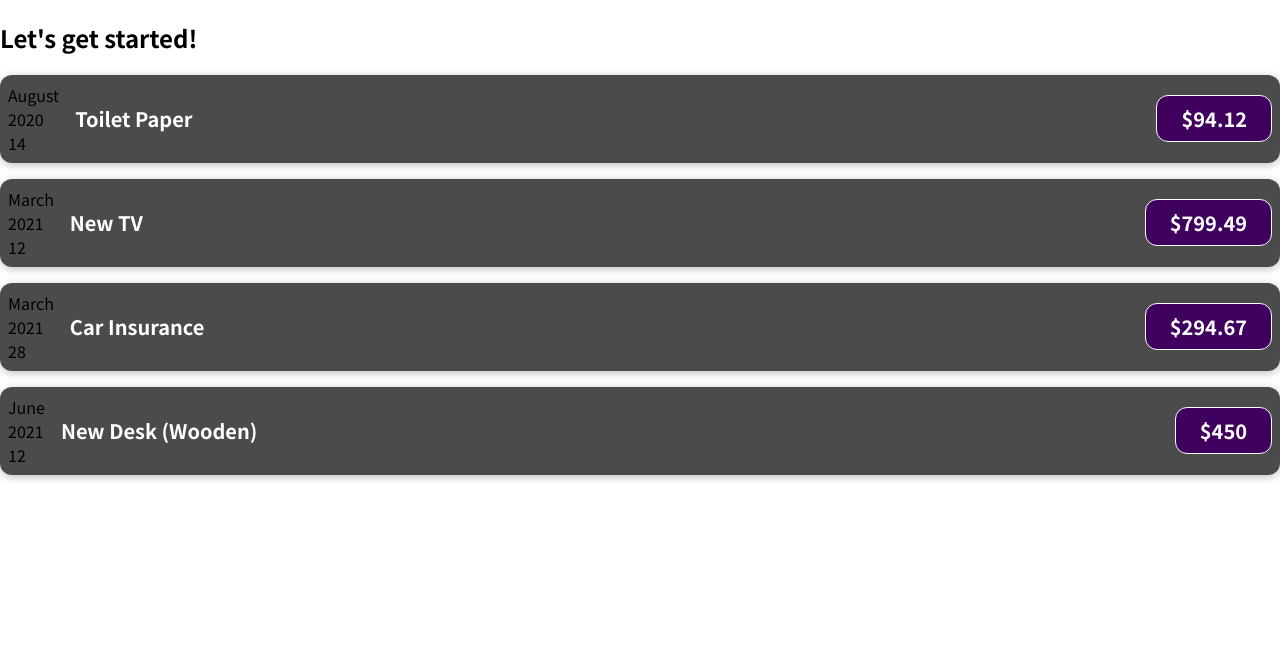
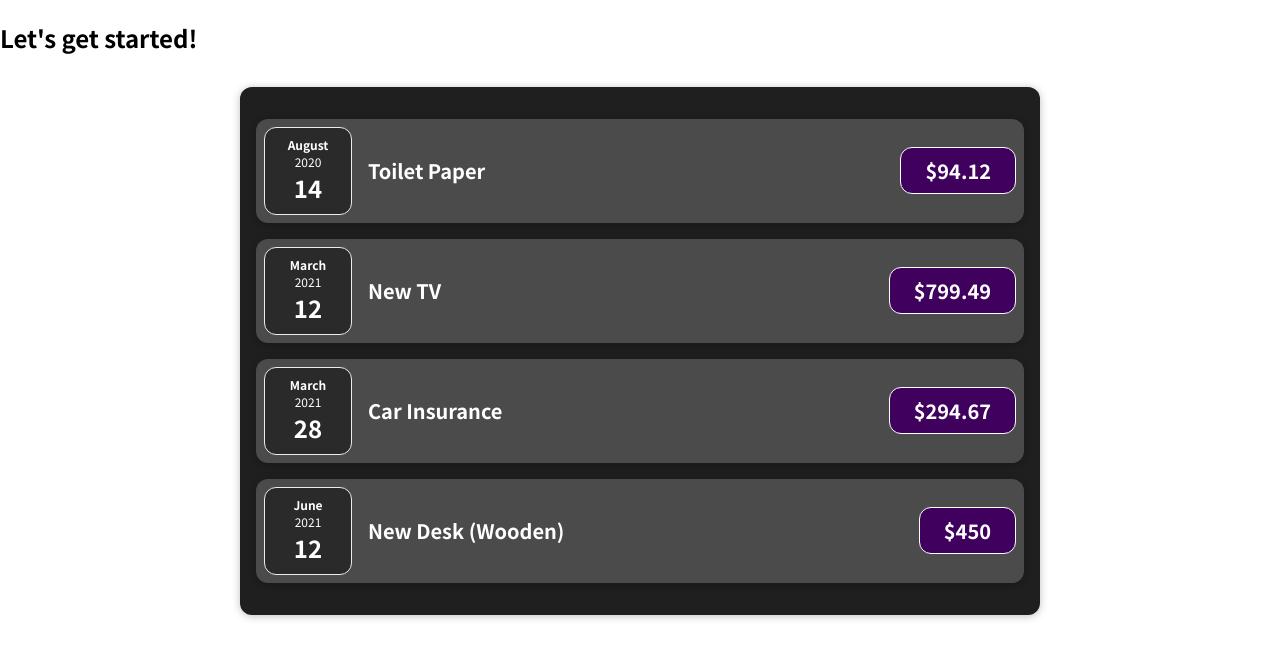
Before and after one commit to KreiZi0/ReactJS_Anna, a React (Create React App) app: page / in a window 1280 px wide. Shown: the top 658 px of the page. Built offline with nearby package versions, Linux system fonts and the light colour scheme.

Commit message:
Assigment-1-solution

```diff
--- a/src/App.js
+++ b/src/App.js
@@ -1,4 +1,4 @@
-import ExpenseItem from './components/ExpenseItem';
+import Expenses from './components/Expenses';
 
 function App() {
     const expenses = [
@@ -26,26 +26,7 @@
     return (
         <div>
             <h2>Let's get started!</h2>
-            <ExpenseItem
-    title={expenses[0].title}
-    amount={expenses[0].amount}
-    date={expenses[0].date}
-    />
-            <ExpenseItem
-    title={expenses[1].title}
-    amount={expenses[1].amount}
-    date={expenses[1].date}
-    />
-            <ExpenseItem
-    title={expenses[2].title}
-    amount={expenses[2].amount}
-    date={expenses[2].date}
-    />
-            <ExpenseItem
-    title={expenses[3].title}
-    amount={expenses[3].amount}
-    date={expenses[3].date}
-    />
+            <Expenses items={expenses} />
         </div>
     );
 }
--- a/src/components/ExpenseDate.js
+++ b/src/components/ExpenseDate.js
@@ -1,4 +1,4 @@
-import './ExpenseItem.css'
+import './ExpenseDate.css'
 
 function ExpenseDate(props) {
     const month = props.date.toLocaleString('en-US', { month: 'long' });
--- /dev/null
+++ b/src/components/Expenses.css
@@ -0,0 +1,9 @@
+.expenses {
+    padding: 1rem;
+    background-color: rgb(31, 31, 31);
+    margin: 2rem auto;
+    width: 50rem;
+    max-width: 95%;
+    border-radius: 12px;
+    box-shadow: 0 1px 8px rgba(0, 0, 0, 0.25);
+}
--- /dev/null
+++ b/src/components/Expenses.js
@@ -0,0 +1,31 @@
+import ExpenseItem from './ExpenseItem';
+import './Expenses.css';
+
+function Expenses(props) {
+    return (
+        <div className="expenses">
+            <ExpenseItem
+                title={props.items[0].title}
+                amount={props.items[0].amount}
+                date={props.items[0].date}
+            />
+            <ExpenseItem
+                title={props.items[1].title}
+                amount={props.items[1].amount}
+                date={props.items[1].date}
+            />
+            <ExpenseItem
+                title={props.items[2].title}
+                amount={props.items[2].amount}
+                date={props.items[2].date}
+            />
+            <ExpenseItem
+                title={props.items[3].title}
+                amount={props.items[3].amount}
+                date={props.items[3].date}
+            />
+        </div>
+    );
+}
+
+export default Expenses;
```
